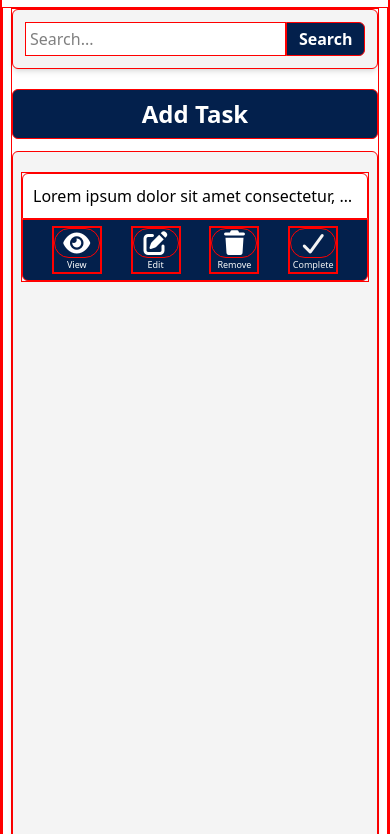
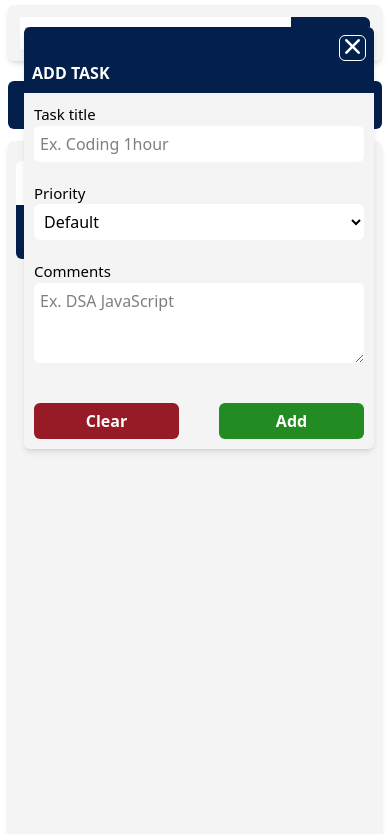
Before and after one commit to LA4th/simple-todo-project, a website built with Vite: page index.html in a window 390 px wide. Shown: the part 73-907 px from the top of the page. Built offline with nearby package versions, Linux system fonts and the light colour scheme; a web font is replaced by a local one.

Commit message:
Adding styles for the modal and need to fix some bugs in modal

```diff
--- a/index.html
+++ b/index.html
@@ -134,23 +134,36 @@
     </section>
   </main>
   <!-- MODAL CONTAINER -->
-  <div class="h-[40vh] max-w-full w-[350px] m-auto rounded-md bg-white shadow-md">
-    <span>Add Task</span>
-    <form>
-      <label for="">Task title</label>
-      <input type="text">
+  <div id="modal-container" class="h-[50vh] max-w-full w-[350px] m-auto rounded-md bg-white shadow-md overflow-hidden flex flex-col fixed top-25 left-6 md:left-80 md:w-1/2 md:h-[70vh]">
+    <!-- HEADER ADD TASK CONTAINER -->
+    <div class="bg-blue p-2 flex flex-col">
+      <button id="modal-close" aria-label="Modal btn close" class="ml-auto border-[1px] border-innerLayer rounded-md md:cursor-pointer"><i class="fa-solid fa-xmark text-innerLayer text-[20px]"></i></button>
+      <span class="text-innerLayer font-bold">ADD TASK</span>
+    </div>
 
-      <label for=""></label>
-      <select name="" id="">
-        <option value=""></option>
-        <option value=""></option>
-        <option value=""></option>
-        <option value=""></option>
-      </select>
-
-      <label for=""></label>
-      <textarea name="" id=""></textarea>
+    <form class="flex flex-col h-full w-full p-2.5 gap-y-5">
+      <span class="flex flex-col w-full">
+        <label for="" class="text-[15px]">Task title</label>
+        <input type="text" class="bg-innerLayer rounded-md p-1.5" placeholder="Ex. Coding 1hour">
+      </span>
+      <span class="flex flex-col w-full">
+        <label for="" class="text-[15px]">Priority</label>
+        <select name="" id="" class="bg-innerLayer rounded-md p-1.5">
+          <option value="">Default</option>
+          <option value="">High Priority</option>
+          <option value="">Mid Priority</option>
+          <option value="">Low Priority</option>
+        </select>
+      </span>
+      <span class="flex flex-col w-full">
+        <label for="" class="text-[15px]">Comments</label>
+        <textarea name="" id="" class="w-full h-[80px] bg-innerLayer p-1.5 rounded-md" placeholder="Ex. DSA JavaScript"></textarea>
+      </span>
     </form>
+    <div class="flex flex-row justify-evenly gap-x-10 p-2.5">
+      <button class="w-full p-1.5 rounded-md font-bold text-innerLayer bg-red md:hover:bg-hoverRed md:cursor-pointer md:hover:shadow-md">Clear</button>
+      <button class="w-full p-1.5 rounded-md font-bold text-innerLayer bg-green md:hover:bg-hoverGreen md:cursor-pointer md:shadow-md">Add</button>
+    </div>
   </div>
   <!-- FOOTER SECTION -->
   <footer id="footerInfo" class="bg-black max-w-full w-1/2 pt-5 pb-5 flex flex-col items-center gap-y-1 fixed bottom-0 right-0 z-50 transition ease-in-out duration-300 transform translate-x-full opacity-0 pointer-events-none md:static md:translate-x-0 md:opacity-100 md:pointer-events-auto md:w-full md:h-full">
--- a/src/style.css
+++ b/src/style.css
@@ -11,6 +11,7 @@
   --color-red: #961B27;
   --color-hoverRed: #AD2330;
   --color-green: #228C22;
+  --color-hoverGreen: #2EB82E;
   --color-blue: #03204C;
   --color-hoverBlue: #042A5A;
   --color-grey: #555555;
@@ -20,6 +21,6 @@
 }
 
 /* DEBUG LAYOUT */
-* {
+/* * {
   border: 1px solid red;
-}
+} */
```
